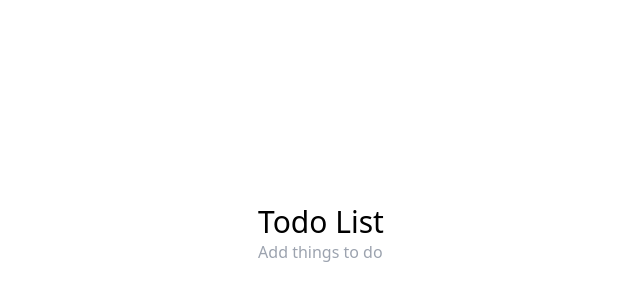
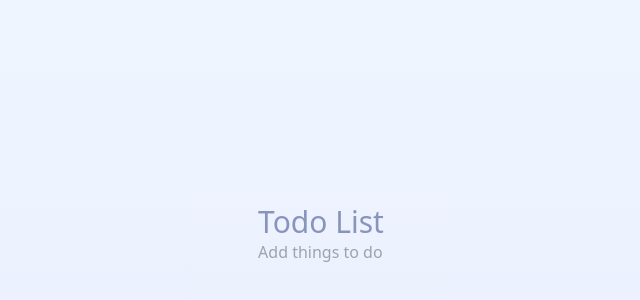
Before and after one commit to NhOuOiB/todolist, a React (Create React App) app: page / in a window 1280 px wide. Shown: the part 166-466 px from the top of the page, without its empty margins (319-959 px from the left). Built offline with nearby package versions, Linux system fonts and the light colour scheme.

Commit message:
[feat] update App component styles with gradient background

```diff
--- a/src/App.js
+++ b/src/App.js
@@ -3,7 +3,7 @@ import TodoList from './page/TodoList';
 
 function App() {
   return (
-    <div className="App">
+    <div className="w-full h-screen bg-gradient-to-b from-[#eef7fe] to-[#ecedff] text-[#8795bd]">
       <TodoList />
     </div>
   );
```
